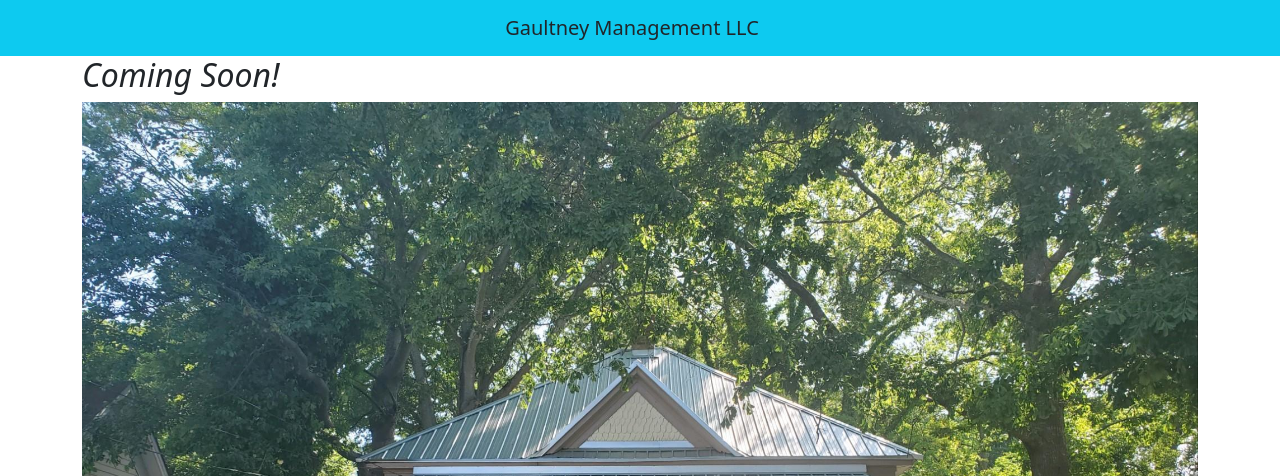
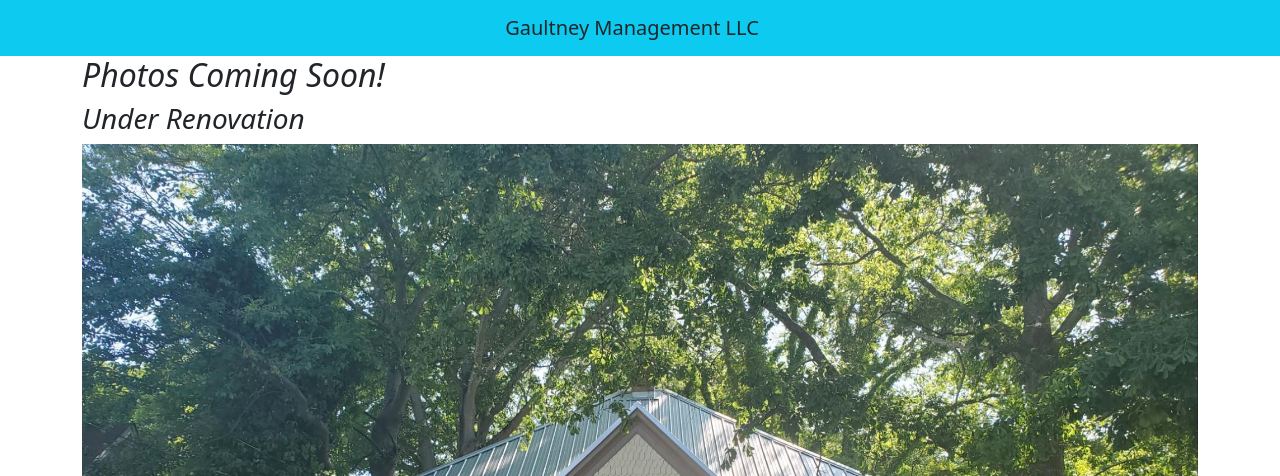
Before and after one commit to elisspace/pops, a PHP site: page /p/rocksprings-b.php in a window 1280 px wide. Shown: the top 476 px of the page. Run offline with PHP 8.4, Linux system fonts and the light colour scheme.

Commit message:
update rocksprings b page

```diff
--- a/p/rocksprings-b.php
+++ b/p/rocksprings-b.php
@@ -3,8 +3,8 @@
     include '../header.php';
 ?>
 
-<h2><i>Coming Soon!</i></h2>
-
+<h2><i>Photos Coming Soon!</i></h2>
+<h3><i>Under Renovation</i></h2>
 <!-- Start Carousel -->
 <div id="carousel-rocksprings-b" class="carousel slide" data-bs-ride="carousel">
   <div class="carousel-indicators">
```
